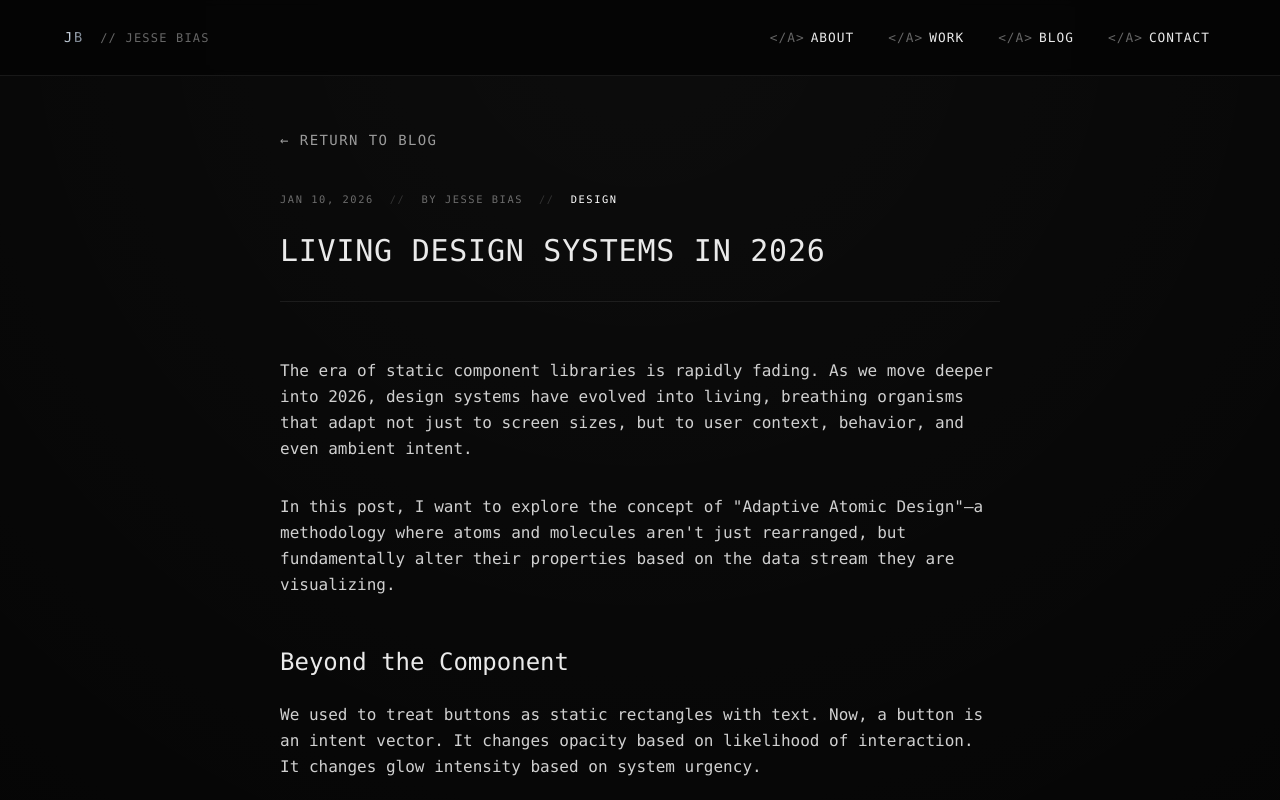
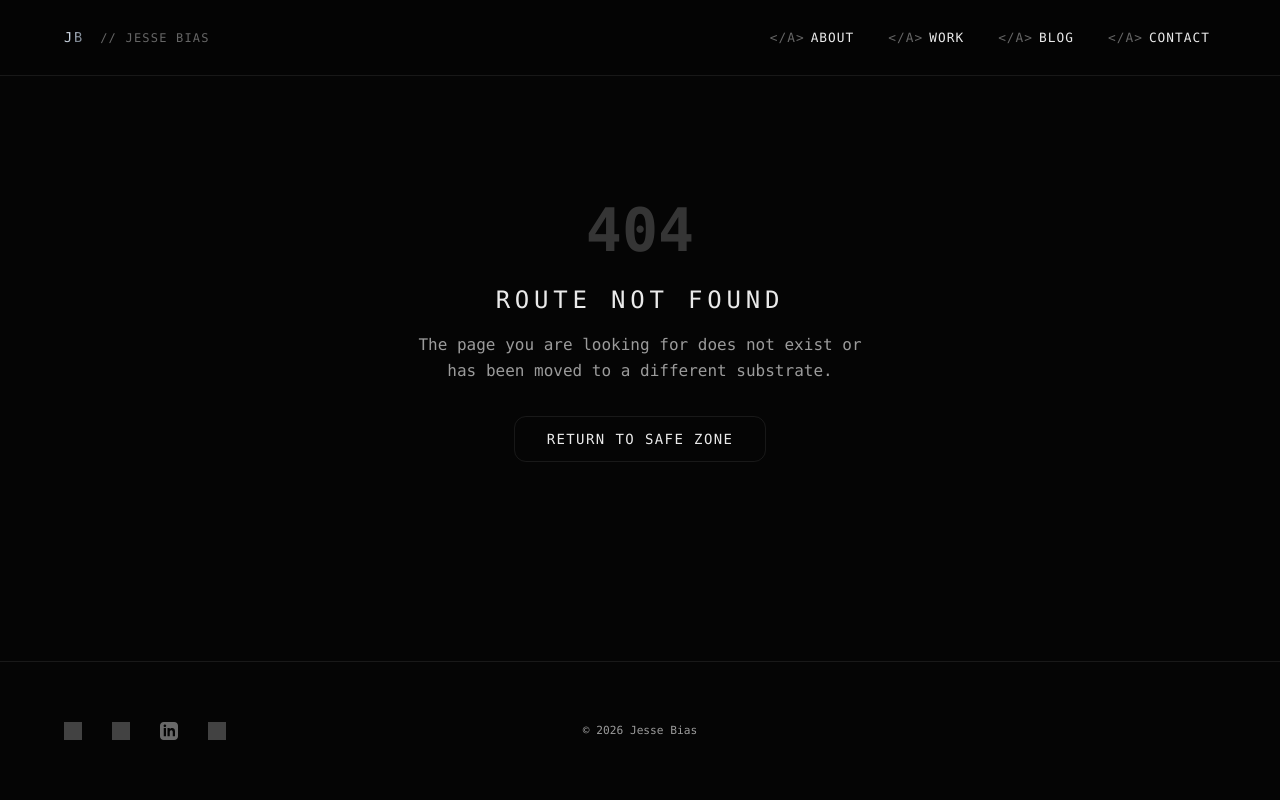
Before and after one commit to jessebias/portfolio-blog, a React (Vite) app in the folder frontend/: page /blog in a window 1280 px wide. Shown: the top 800 px of the page. Built offline with nearby package versions, Linux system fonts and the light colour scheme; grey boxes are pictures that could not be loaded.

Commit message:
feat: implement hybrid scroll navigation and coordinate splash screen with deep-linking

```diff
--- a/frontend/src/components/Navbar.tsx
+++ b/frontend/src/components/Navbar.tsx
@@ -66,15 +66,15 @@ const Navbar = () => {
                 </Link>
                 <div className="flex gap-[22px]">
                     {[
-                        { id: 'about', label: 'ABOUT' },
-                        { id: 'works', label: 'WORK' },
+                        { id: '#about', label: 'ABOUT' },
+                        { id: '#works', label: 'WORK' },
                         { id: 'blog', label: 'BLOG' },
-                        { id: 'contact', label: 'CONTACT' }
+                        { id: '#contact', label: 'CONTACT' }
                     ].map(({ id, label }) => (
                         <Link
                             key={id}
                             className="relative inline-flex gap-[6px] text-[0.8rem] tracking-[0.08em] text-[#EAEAEA] no-underline cursor-pointer py-[10px] px-[6px] transition-transform duration-150 ease-out hover:-translate-y-px"
-                            to={id === 'blog' ? '/blogs' : `/#${id}`}
+                            to={id === 'blog' ? '/blogs' : `/${id}`}
                             onMouseEnter={scramble}
                             onMouseMove={handleMouseMove}
                             onMouseLeave={handleMouseLeave}
--- a/frontend/src/components/ScrollToHash.tsx
+++ b/frontend/src/components/ScrollToHash.tsx
@@ -2,22 +2,29 @@ import { useEffect } from 'react';
 import { useLocation } from 'react-router-dom';
 import { useLenis } from 'lenis/react';
 
-const ScrollToHash = () => {
+interface ScrollToHashProps {
+    isBooted?: boolean;
+}
+
+const ScrollToHash = ({ isBooted = true }: ScrollToHashProps) => {
     const { hash } = useLocation();
     const lenis = useLenis();
 
     useEffect(() => {
-        if (hash && lenis) {
+        if (hash && lenis && isBooted) {
             // Remove the '#' to find the element by ID
             const id = hash.replace('#', '');
             const element = document.getElementById(id);
 
             if (element) {
                 // Scroll to the element with an offset for the fixed header
-                lenis.scrollTo(element, { offset: -100 });
+                // Small timeout to ensure the DOM has settled after BootScreen removal
+                setTimeout(() => {
+                    lenis.scrollTo(element, { offset: -100, immediate: false });
+                }, 100);
             }
         }
-    }, [hash, lenis]);
+    }, [hash, lenis, isBooted]);
 
     return null;
 };
--- a/frontend/src/pages/Home.tsx
+++ b/frontend/src/pages/Home.tsx
@@ -12,13 +12,20 @@ import BootScreen from '../components/BootScreen';
 import ScrollToHash from '../components/ScrollToHash';
 
 function Home() {
-    const [isBooted, setIsBooted] = useState(false);
+    const [isBooted, setIsBooted] = useState(() => {
+        return sessionStorage.getItem('hasBooted') === 'true';
+    });
+
+    const handleBootComplete = () => {
+        setIsBooted(true);
+        sessionStorage.setItem('hasBooted', 'true');
+    };
 
     return (
         <ReactLenis root>
-            <ScrollToHash />
+            <ScrollToHash isBooted={isBooted} />
             <div className="font-mono bg-bg text-text min-h-screen">
-                {!isBooted && <BootScreen onComplete={() => setIsBooted(true)} />}
+                {!isBooted && <BootScreen onComplete={handleBootComplete} />}
 
                 <Navbar />
                 <main>
--- /dev/null
+++ b/frontend/src/pages/NotFound.tsx
@@ -0,0 +1,32 @@
+import { ReactLenis } from 'lenis/react';
+import { Link } from 'react-router-dom';
+import Navbar from '../components/Navbar';
+import Footer from '../components/Footer';
+
+const NotFound = () => {
+    return (
+        <ReactLenis root>
+            <div className="font-mono bg-bg text-text min-h-screen flex flex-col">
+                <Navbar />
+                <main className="grow flex items-center justify-center p-6">
+                    <div className="text-center max-w-md">
+                        <div className="text-6xl font-bold mb-6 text-(--prefix) opacity-50">404</div>
+                        <h1 className="text-2xl tracking-[0.2em] mb-4 uppercase">Route Not Found</h1>
+                        <p className="text-(--muted) mb-8 leading-relaxed">
+                            The page you are looking for does not exist or has been moved to a different substrate.
+                        </p>
+                        <Link
+                            to="/"
+                            className="inline-block border border-(--border) px-8 py-3 rounded-xl transition-all hover:bg-white/5 hover:border-white/20 tracking-widest text-sm uppercase"
+                        >
+                            Return to Safe Zone
+                        </Link>
+                    </div>
+                </main>
+                <Footer />
+            </div>
+        </ReactLenis>
+    );
+};
+
+export default NotFound;
```
Also changed, not shown: frontend/src/main.tsx (+20 -3 lines).
